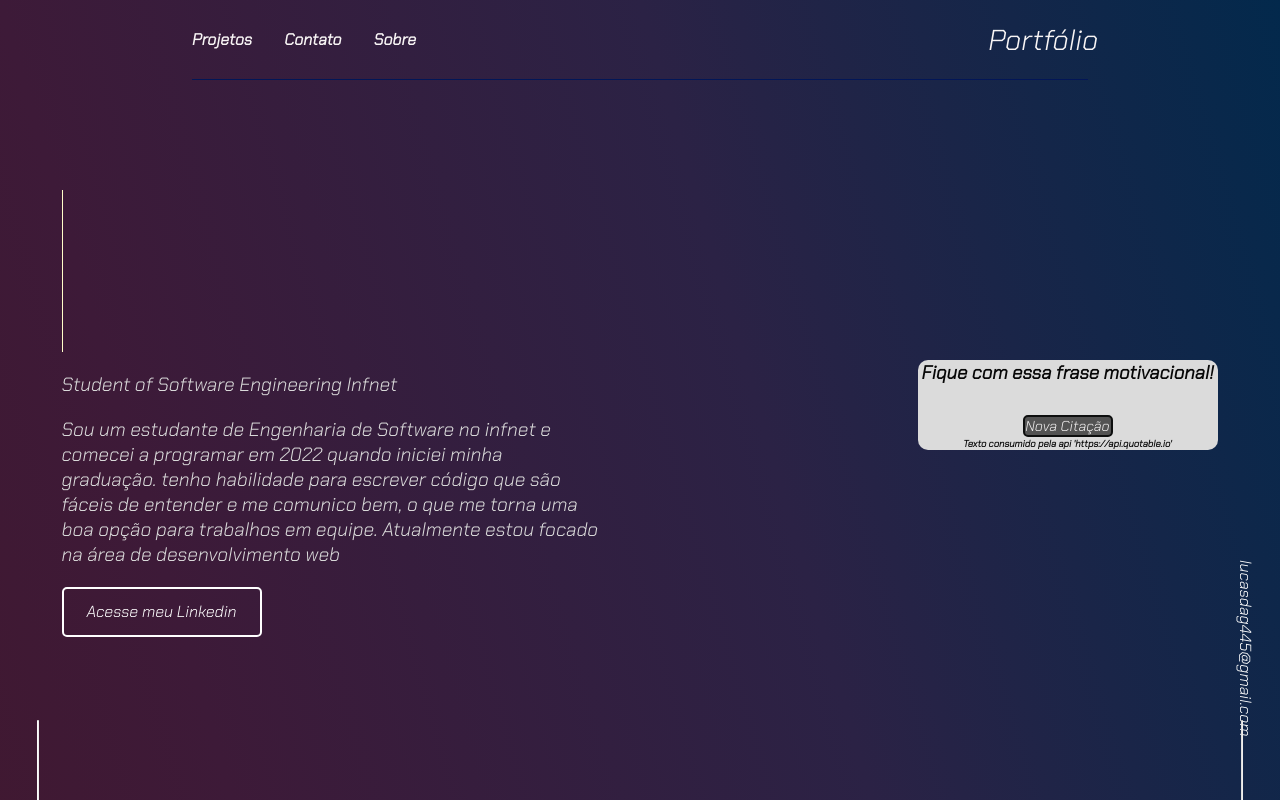
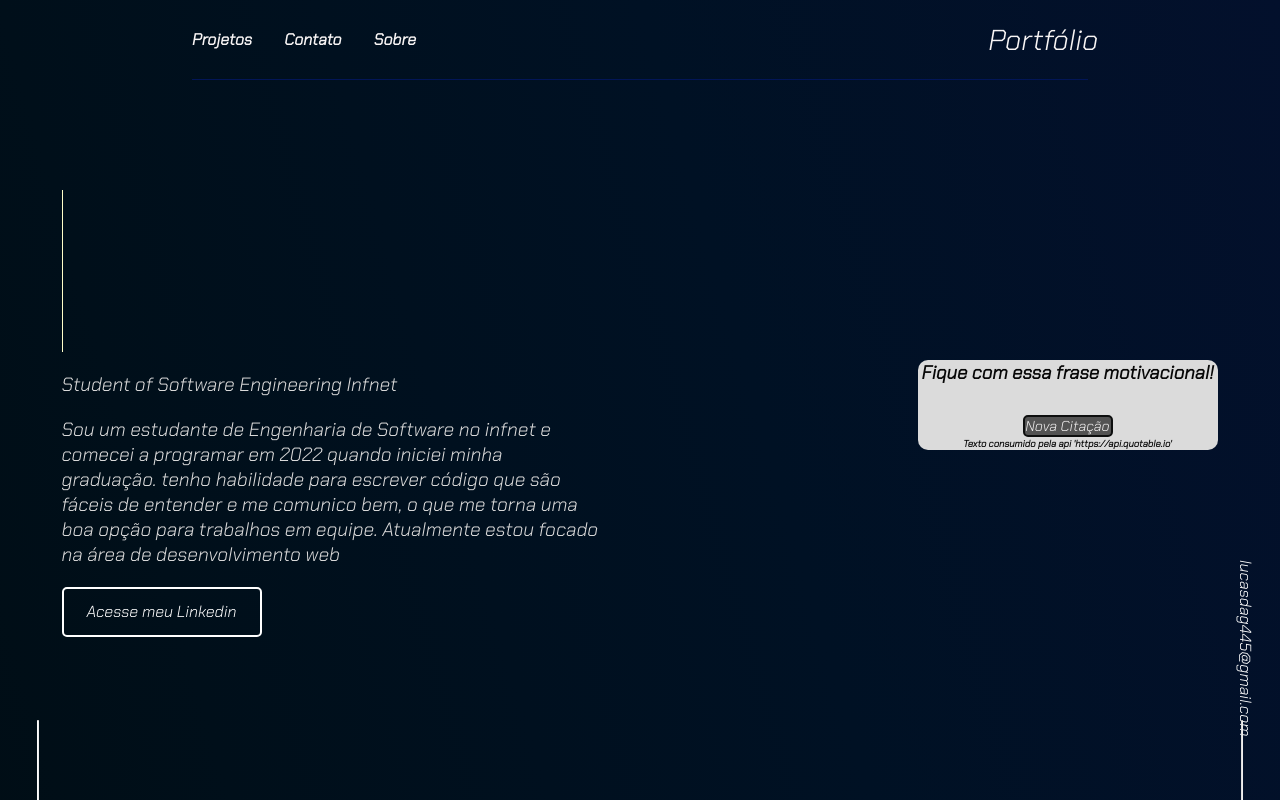
Before and after one commit to LucasGAraujo/Portifolio-em-react, a React (Create React App) app in the folder portfolio/: page / in a window 1280 px wide. Shown: the top 800 px of the page. Built offline with nearby package versions, Linux system fonts and the light colour scheme; no server answers.

Commit message:
Mensagem de teste

```diff
--- a/portfolio/src/style/index.css
+++ b/portfolio/src/style/index.css
@@ -5,10 +5,6 @@
   box-sizing: border-box;
 }
 body{
-
-  background-image: linear-gradient(to right top, #441717, #451627, #3d1a38, #2b2245, #03294c);
-
-   background-image: linear-gradient(to right top, #441717, #451627, #3d1a38, #2b2245, #03294c);
-
+  background-image: linear-gradient(to right top, #030404, #000b0f, #000f1a, #001124, #03102c);
    font-family: 'Chakra Petch', sans-serif;
 }
```
